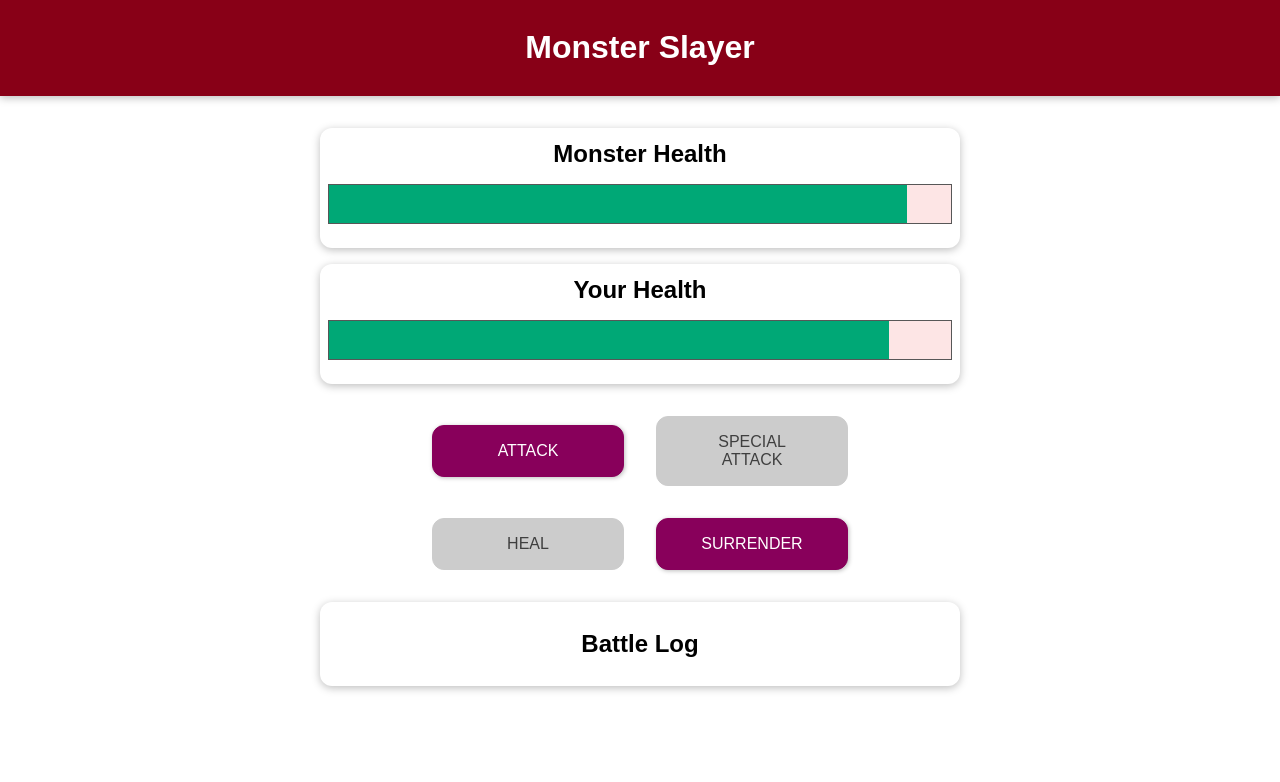
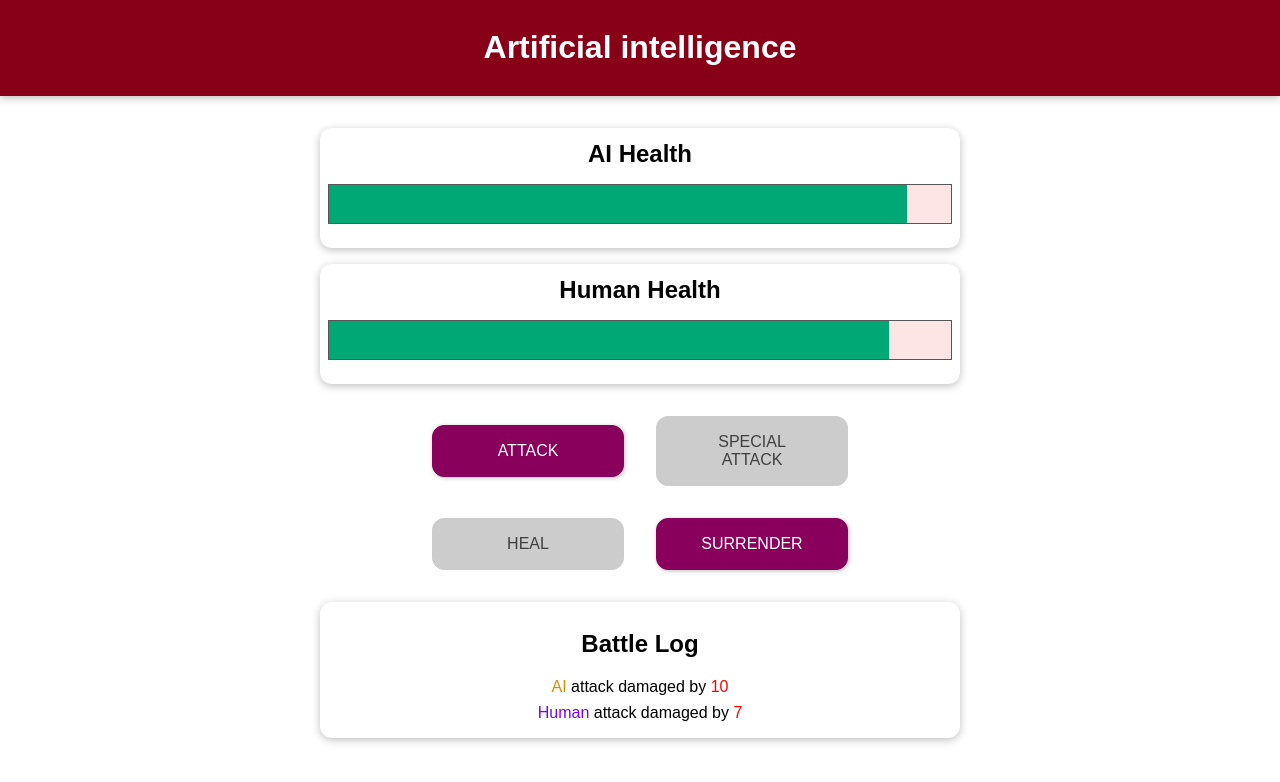
Before and after one commit to N1Anoobis/menu-vue, a Vue app: page / in a window 1280 px wide. Both pictures are taken after a click on the button "ATTACK". Shown: the top 782 px of the page. Built offline with nearby package versions, Linux system fonts and the light colour scheme.

Commit message:
Add battle  log

```diff
--- a/src/components/Game.vue
+++ b/src/components/Game.vue
@@ -1,39 +1,60 @@
 <template>
   <body>
     <header>
-      <h1>Monster Slayer</h1>
+      <h1>
+        Artificial intelligence
+      </h1>
     </header>
     <div id="game">
       <section id="monster" class="container">
-        <h2>Monster Health</h2>
+        <h2>AI Health</h2>
         <div class="healthbar">
           <div class="healthbar__value" :style="monsterBarStyles"></div>
         </div>
       </section>
       <section id="player" class="container">
-        <h2>Your Health</h2>
+        <h2>Human Health</h2>
         <div class="healthbar">
           <div class="healthbar__value" :style="playerBarStyles"></div>
         </div>
       </section>
       <section class="container" v-if="winner">
         <h2>Game Over</h2>
-        <h3 v-if="winner === 'monster'">You Lost</h3>
-        <h3 v-if="winner === 'player'">You Won</h3>
+        <h3 v-if="winner === 'monster'">AI Lost</h3>
+        <h3 v-if="winner === 'player'">Human Won</h3>
         <h3 v-if="winner === 'draw'">Draw</h3>
         <button @click="startNewGame">Start New Game</button>
       </section>
-      <section id="controls">
+      <section id="controls" v-else>
         <button @click="attackMonster">ATTACK</button>
         <button :disabled="mayUseSpecialAttack" @click="specialAttack">
           SPECIAL ATTACK
         </button>
         <button :disabled="mayHeal" @click="healPlayer">HEAL</button>
-        <button>SURRENDER</button>
+        <button @click="surrender">SURRENDER</button>
       </section>
       <section id="log" class="container">
         <h2>Battle Log</h2>
-        <ul></ul>
+        <ul>
+          <li
+            v-for="(logMessage, idx) in logMessages"
+            :key="logMessage.actionBy + idx"
+          >
+            <span :class="setClass(logMessage.actionBy)">{{
+              logMessage.actionBy === "player" ? "Human" : "AI"
+            }}</span>
+            <span v-if="logMessage.actionType === 'heal'">
+              heals himself for
+              <span class="log--heal">{{ logMessage.actionValue }}</span></span
+            >
+            <span v-else>
+              attack damaged by
+              <span class="log--damage">{{
+                logMessage.actionValue
+              }}</span></span
+            >
+          </li>
+        </ul>
       </section>
     </div>
   </body>
@@ -49,6 +70,7 @@ export default class NavBar extends Vue {
   private monsterHealth = 100;
   private currentRound = 1;
   private winner: null | string = null;
+  private logMessages: unknown[] = [];
 
   get monsterBarStyles(): object {
     if (this.monsterHealth < 0) {
@@ -64,11 +86,11 @@ export default class NavBar extends Vue {
     return { width: this.playerHealth + "%" };
   }
 
-  get mayUseSpecialAttack() {
+  get mayUseSpecialAttack(): boolean {
     return this.currentRound % 3 !== 0;
   }
 
-  get mayHeal() {
+  get mayHeal(): boolean {
     return this.currentRound % 7 !== 0;
   }
 
@@ -80,18 +102,21 @@ export default class NavBar extends Vue {
     this.currentRound++;
     const attackValue = this.randomValue(12, 5);
     this.monsterHealth -= attackValue;
+    this.addLogMessage("player", "attack", attackValue);
     this.attackPlayer();
   }
 
   attackPlayer(): void {
     const attackValue = this.randomValue(15, 8);
     this.playerHealth -= attackValue;
+    this.addLogMessage("monster", "attack", attackValue);
   }
 
   specialAttack(): void {
     this.currentRound++;
     const attackValue = this.randomValue(10, 25);
     this.monsterHealth -= attackValue;
+    this.addLogMessage("player", "special-attack", attackValue);
     this.attackPlayer();
   }
 
@@ -102,14 +127,35 @@ export default class NavBar extends Vue {
     this.currentRound++;
     const healValue = this.randomValue(15, 20);
     this.playerHealth += healValue;
+    this.addLogMessage("player", "heal", healValue);
     this.attackPlayer();
   }
 
-  startNewGame() {
+  startNewGame(): void {
     this.playerHealth = 100;
     this.monsterHealth = 100;
     this.winner = null;
     this.currentRound = 1;
+    this.logMessages = [];
+  }
+
+  surrender(): void {
+    this.winner = "monster";
+  }
+
+  addLogMessage(side: string, action: string, value: number) {
+    this.logMessages.unshift({
+      actionBy: side,
+      actionType: action,
+      actionValue: value,
+    });
+  }
+
+  setClass(message: string): object {
+    return {
+      "log--player": message === "player",
+      "log--monster": message === "monster",
+    };
   }
 
   @Watch("playerHealth")
```
